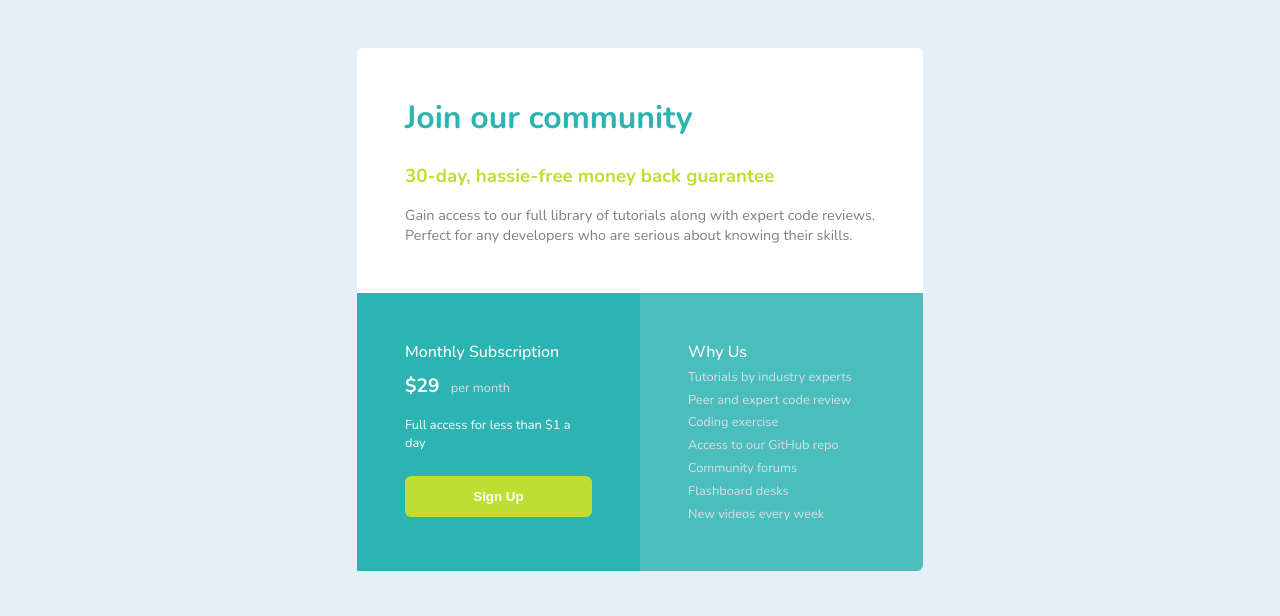
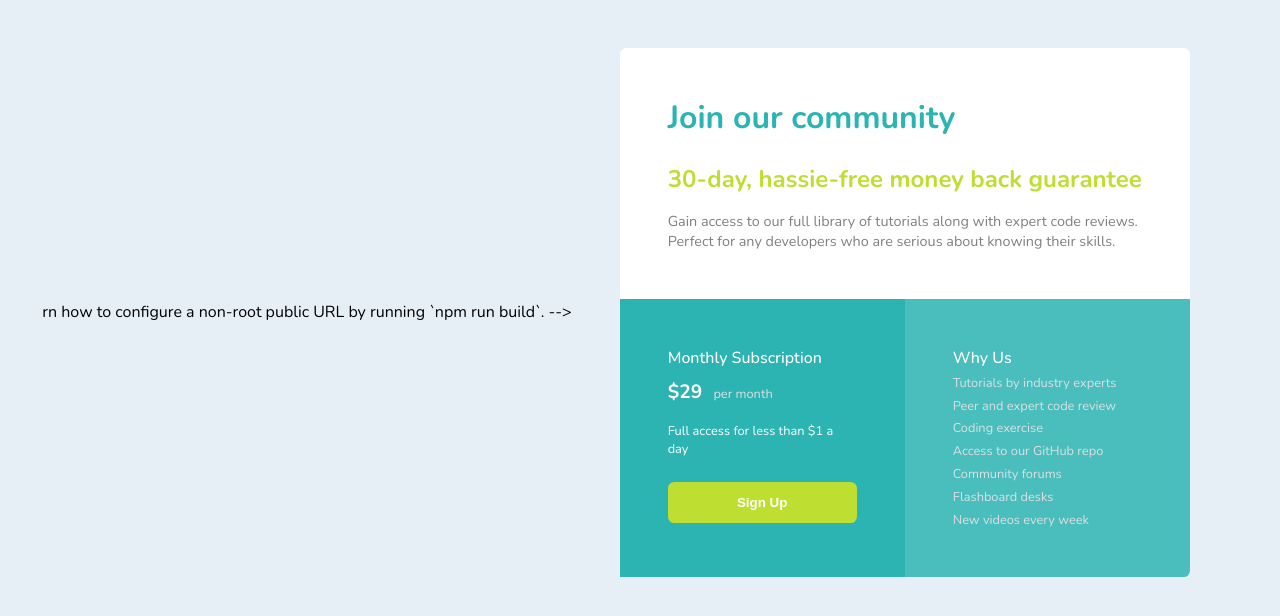
Before and after one commit to hormakery/grid-component, a React (Create React App) app: page / in a window 1280 px wide. Shown: the top 616 px of the page. Built offline with nearby package versions, Linux system fonts and the light colour scheme.

Commit message:
grid component

```diff
--- a/public/index.html
+++ b/public/index.html
@@ -10,34 +10,15 @@
       content="Web site created using create-react-app"
     />
     <link rel="apple-touch-icon" href="%PUBLIC_URL%/logo192.png" />
-    <!--
-      manifest.json provides metadata used when your web app is installed on a
-      user's mobile device or desktop. See https://developers.google.com/web/fundamentals/web-app-manifest/
-    -->
+
     <link rel="manifest" href="%PUBLIC_URL%/manifest.json" />
-    <!--
-      Notice the use of %PUBLIC_URL% in the tags above.
-      It will be replaced with the URL of the `public` folder during the build.
-      Only files inside the `public` folder can be referenced from the HTML.
-
-      Unlike "/favicon.ico" or "favicon.ico", "%PUBLIC_URL%/favicon.ico" will
-      work correctly both with client-side routing and a non-root public URL.
-      Learn how to configure a non-root public URL by running `npm run build`.
+   rn how to configure a non-root public URL by running `npm run build`.
     -->
     <title>React App</title>
   </head>
   <body>
     <noscript>You need to enable JavaScript to run this app.</noscript>
     <div id="root"></div>
-    <!--
-      This HTML file is a template.
-      If you open it directly in the browser, you will see an empty page.
 
-      You can add webfonts, meta tags, or analytics to this file.
-      The build step will place the bundled scripts into the <body> tag.
-
-      To begin the development, run `npm start` or `yarn start`.
-      To create a production bundle, use `npm run build` or `yarn build`.
-    -->
   </body>
 </html>
--- a/src/component/home/Home.styles.ts
+++ b/src/component/home/Home.styles.ts
@@ -31,7 +31,7 @@ export const Title = styled.h1`
   }
 `;
 
-export const Subtitle = styled.h3`
+export const Subtitle = styled.h2`
 color: #bedf32;
 margin-bottom: 1rem;
 
```
